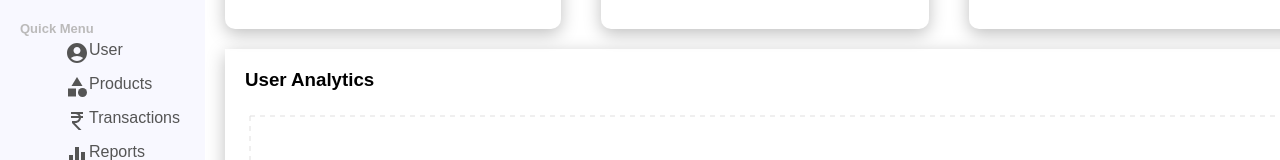
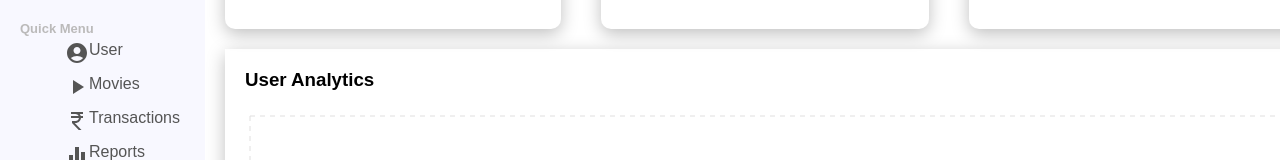
Before and after one commit to VishalRawatt/NetflixClone, a React (Create React App) app in the folder Admin/: page / in a window 1280 px wide. Shown: the part 186-346 px from the top of the page. Built offline with nearby package versions, Linux system fonts and the light colour scheme; no server answers.

Commit message:
updated sidebar

```diff
--- a/Admin/src/App.js
+++ b/Admin/src/App.js
@@ -21,7 +21,7 @@ function App() {
         <Route path="/users" element={<UserList/>}/>
         <Route path="/user/:id" element={<User/>}/>
         <Route path="/newUser" element={<NewUser/>}/>
-        <Route path="/product" element={<ProductList/>}/>
+        <Route path="/movies" element={<ProductList/>}/>
         <Route path="/product/:id" element={<Product/>}/>
         <Route path="/newProduct" element={<NewProduct/>}/>
         </Routes>
--- a/Admin/src/components/sidebar/Sidebar.jsx
+++ b/Admin/src/components/sidebar/Sidebar.jsx
@@ -1,4 +1,4 @@
-import { AccountCircle, Category, CurrencyRupeeOutlined, Equalizer, FeedbackOutlined, MailOutline, ManageAccounts, Message, Report,LineStyleOutlined, TimelineOutlined, TrendingUpOutlined } from '@mui/icons-material';
+import { AccountCircle, CurrencyRupeeOutlined, Equalizer, FeedbackOutlined, MailOutline, ManageAccounts, Message, Report,LineStyleOutlined, TimelineOutlined, TrendingUpOutlined, PlayArrow } from '@mui/icons-material';
 import './sidebar.css';
 import { Link } from 'react-router-dom';
 
@@ -34,10 +34,10 @@ export default function Sidebar() {
               User
             </li>
             </Link>
-            <Link to="/product" className='link'>
+            <Link to="/movies" className='link'>
             <li className="sidebarListItem">
-              <Category className='sidebarIcon'/>
-              Products
+              <PlayArrow className='sidebarIcon'/>
+              Movies
             </li>
             </Link>
             <li className="sidebarListItem">
```
